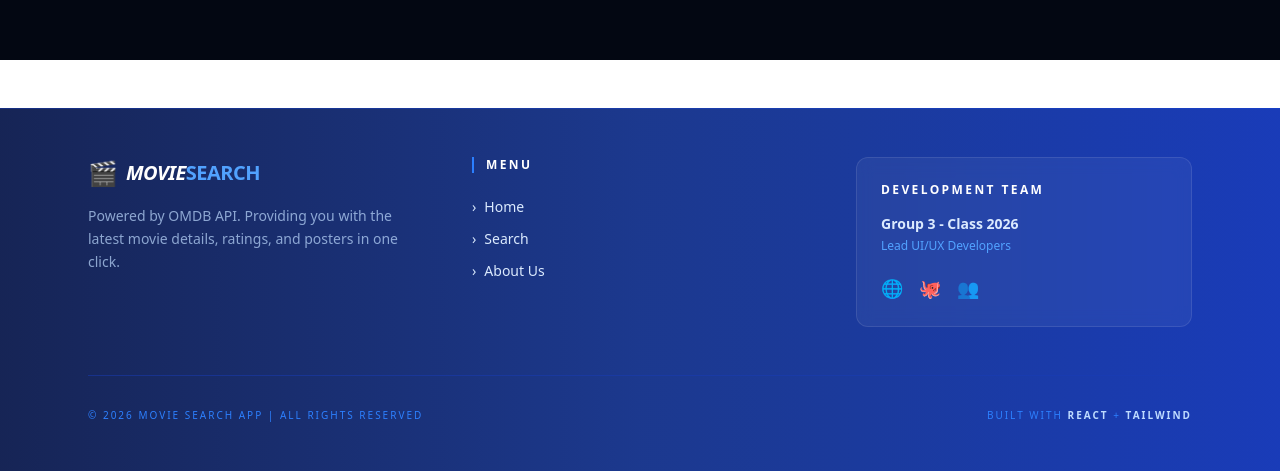
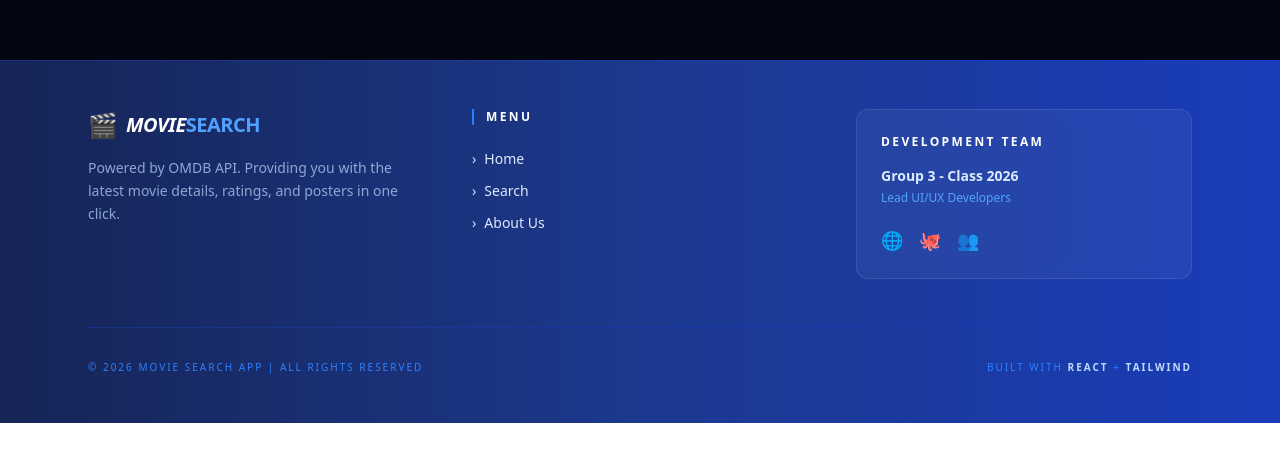
Before and after one commit to khianvictorycalderon/pelec202-finals-activity-1-g3, a React (Create React App) app: page / in a window 1280 px wide. Shown: the part 1540-2011 px from the top of the page. After the commit the page ends 1963 px from the top, so only its background shows below. Built offline with nearby package versions, Linux system fonts and the light colour scheme; no server answers.

Commit message:
Fixed footer margin top and code alignment

```diff
--- a/src/components/Footer.jsx
+++ b/src/components/Footer.jsx
@@ -3,7 +3,7 @@ export default function Footer() { // Do not modify this line of code, leave it
     const currentYear = new Date().getFullYear();
 
     return (
-        <footer className="w-full bg-gradient-to-r from-blue-950 via-blue-900 to-blue-800 text-blue-100 mt-12 border-t border-blue-700/30">
+        <footer className="w-full bg-gradient-to-r from-blue-950 via-blue-900 to-blue-800 text-blue-100 border-t border-blue-700/30">
             <div className="max-w-6xl mx-auto px-6 py-12">
 
                 <div className="grid gap-12 md:grid-cols-3">
```
Lines whose indentation alone changed are shown as unchanged.
